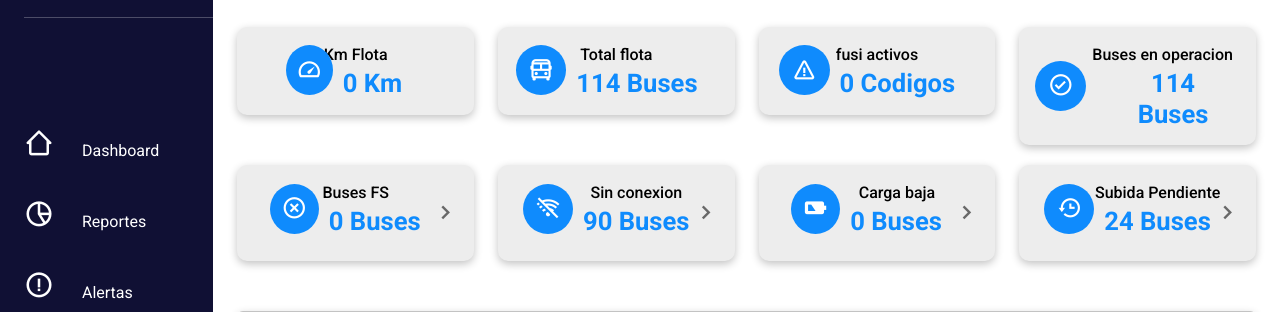
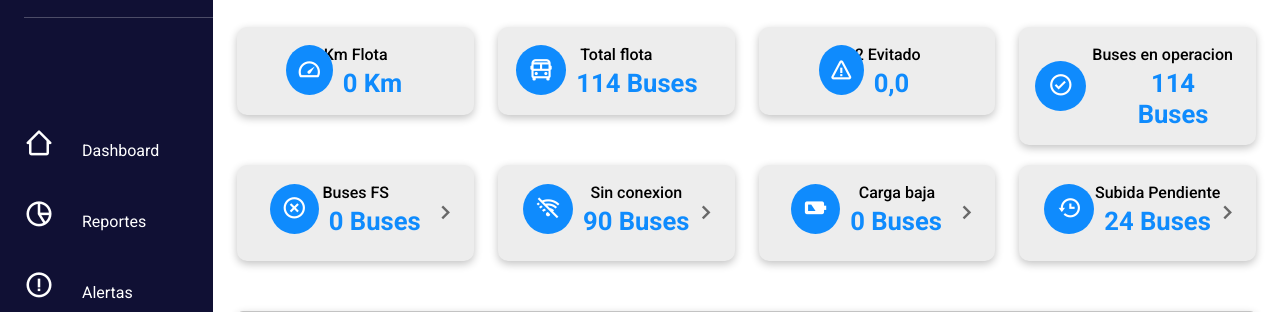
Before and after one commit to Reborn-Telemetry/Alicanto-Backend, a Django app: page / in a window 1280 px wide. Shown: the part 67-379 px from the top of the page. Run offline with Django 5.2, Linux system fonts and the light colour scheme; a user stored in the database is signed in; data comes from the database, SQL or seed files in the repository; data that the repository does not hold is empty; parts of the project's set-up code (start-up, migrations or seed data) failed here and were passed over; some libraries are stand-ins or nearby versions.

Commit message:
co2 flota

```diff
--- a/bus_signals/views.py
+++ b/bus_signals/views.py
@@ -31,6 +31,7 @@ filter_fusi_code = [21004.0, 20507.0, 20503.0, 20511.0, 20509.0, 20498.0, 20506.
 
 no_update_list = ['27','34', '60', '24', '87', '116', '21', '61', '82', '83', '81']
 
+@login_required(login_url='login')
 def no_access(request):
     return render(request, 'pages/no-access.html')
 @login_required(login_url='login')
@@ -246,6 +247,10 @@ def dashboard(request):
     km_total_format = '{:,.0f}'.format(km_total)
     km_total_format = km_total_format.replace(',', '.')
 
+    co2_total= (km_total/0.2857) * 2.68
+    co2_total = co2_total/1000
+    co2_total = round(co2_total, 2)
+
     low_50_soc_records = Bus.bus.filter(lts_soc__lt=50)
     low_50_soc_count = low_50_soc_records.all().exclude(lts_soc=0.0)
     # cantidad de buses sin actualizacion
@@ -286,9 +291,9 @@ def dashboard(request):
         'delayed': delayed,
         'paginator': paginator,
         'cant_fs': cant_fs,
+        'co2_total': co2_total
     }
     return render(request, 'pages/dashboard.html', context)
-
 
 
 def monthly_bus_report_xls(request):
@@ -824,7 +829,6 @@ def bus_detail(request, pk):
 
     co2 = co2/1000
     co2 = round(co2, 2)
-    print(co2)
     fusi = FusiCode.fusi.filter(bus_id=pk).order_by('-TimeStamp')
     context = {'bus': bus, 'ot': ot, 'results': results, 'monthly_result': montly_result, 'fusi': fusi, 'result_data': result_data, 'co2': co2}
     return render(request, 'bus/bus-profile.html', context)
--- a/templates/pages/dashboard.html
+++ b/templates/pages/dashboard.html
@@ -30,11 +30,11 @@
         <!--tercera tarjeta -->
         <div class="col-3">
             <div class="card1">
-                <p class="card-description">fusi activos</p>
+                <p class="card-description">CO2 Evitado</p>
                 <div class="dashboard-card" id="total-card">
                     <i class="bx bx-error fondo"></i>
                     <div class="card-content">
-                        <h4 class="card-header">{{open_fusi}} Codigos</h4>
+                        <h4 class="card-header">{{co2_total}}</h4>
                     </div>
                 </div>
             </div>
```
